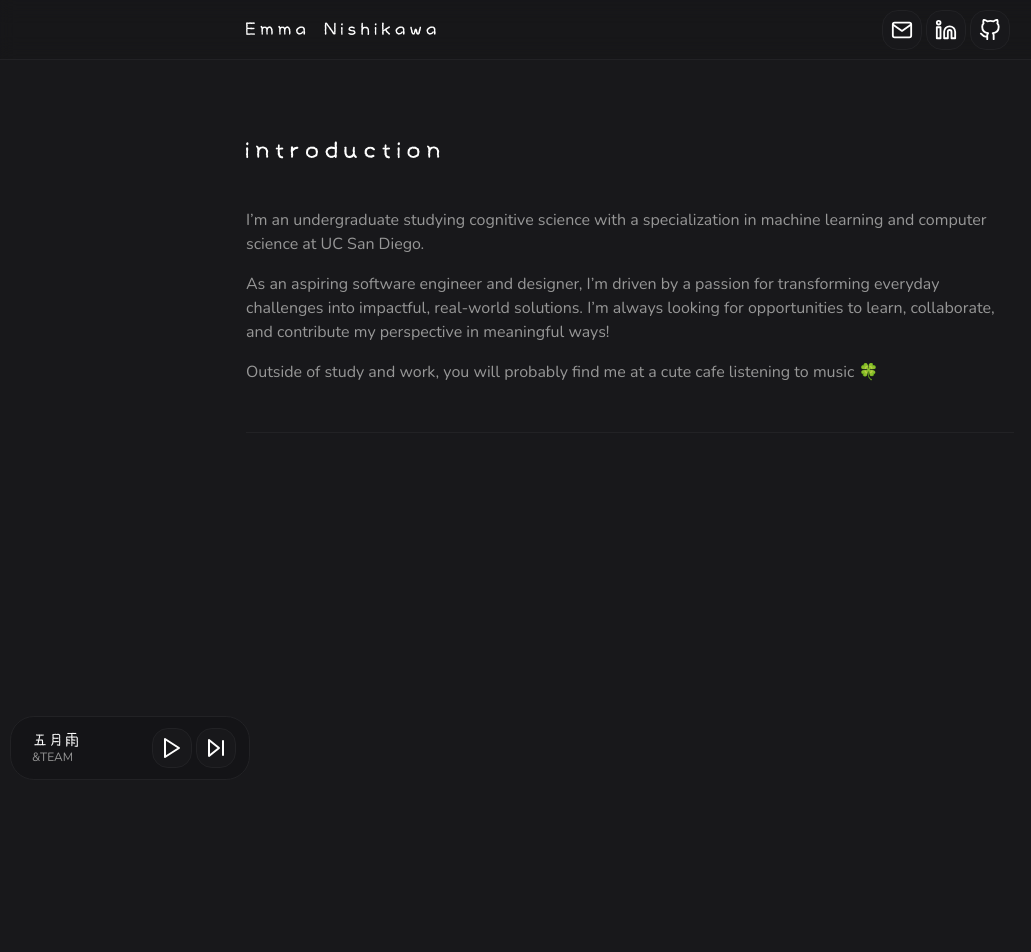
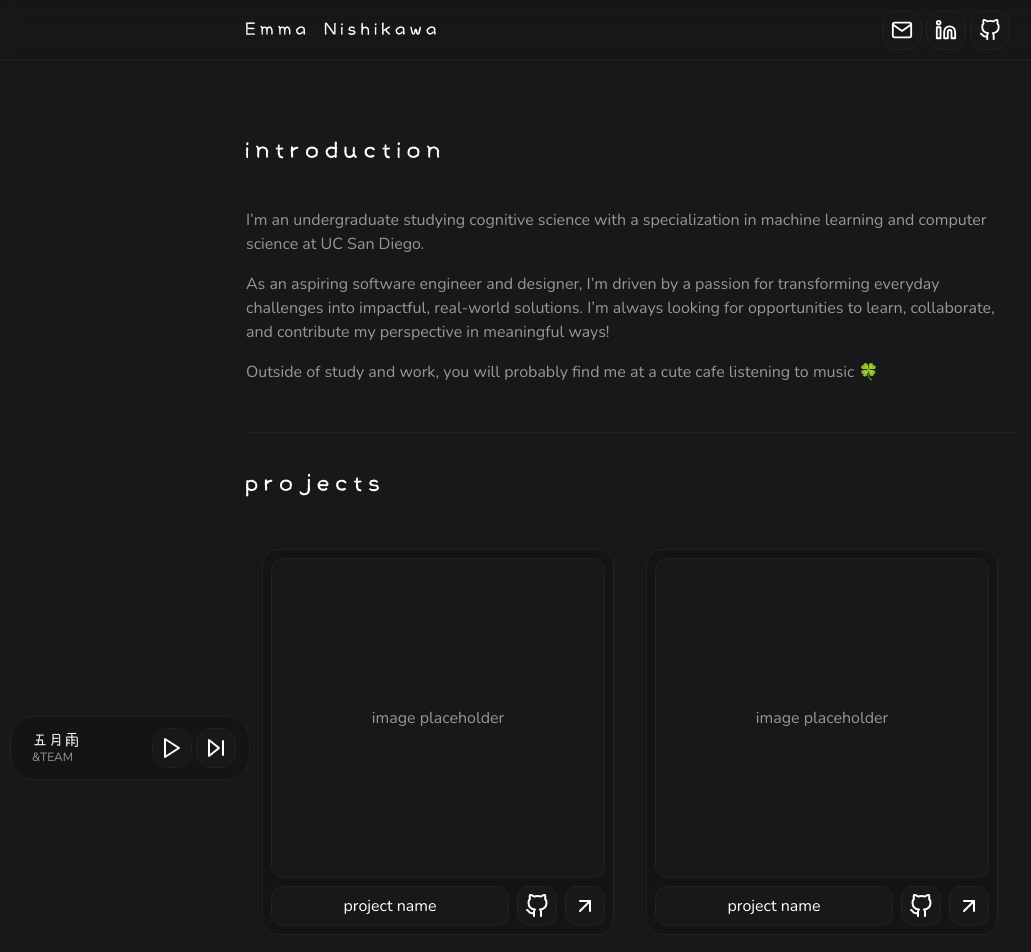
Before and after one commit to emmanishikawa/emmanishikawa.github.io, a React (Vite) app in the folder emmanishikawa/: page / in a window 1280 px wide. Shown: the top 952 px of the page, without its empty margins (10-1041 px from the left). Before the commit the page ends 900 px from the top, so only its background shows below. Built offline with nearby package versions, Linux system fonts and the light colour scheme.

Commit message:
project block setup and layout

```diff
--- a/emmanishikawa/src/components/ProjectBlock.tsx
+++ b/emmanishikawa/src/components/ProjectBlock.tsx
@@ -1,7 +1,23 @@
+import github_svg from "../assets/icons/github.svg";
+import link_svg from "../assets/icons/arrow-up-right.svg";
+
+
 export default function ProjectBlock(){
     return (
-        <>
+        <div className="flex flex-col w-full m-4 p-2 bg-accent rounded-2xl border-[1.5px] border-blue-border">
+            <div className="flex w-full h-80 mb-2 bg-main rounded-xl border-[1.5px] border-blue-border justify-center items-center">image placeholder</div>
+            <div className="flex w-full gap-2">
+            <div className="flex-grow h-10 flex justify-center items-center text-white bg-main rounded-xl border-[1.5px] border-blue-border cursor-pointer">
+                project name
+            </div>
+            <button className="flex w-10 h-10 justify-center items-center bg-main rounded-xl border-[1.5px] border-blue-border cursor-pointer">
+                <img src={github_svg}/>
+            </button>
+            <button className="flex w-10 h-10 justify-center items-center bg-main rounded-xl border-[1.5px] border-blue-border cursor-pointer">
+                <img src={link_svg}/>
+            </button>
+            </div>
 
-        </>
+        </div>
     )
 }
--- a/emmanishikawa/src/components/Projects.ts
+++ b/emmanishikawa/src/components/Projects.ts
@@ -0,0 +1,14 @@
+export default [
+    {
+        project_title: "",
+        project_image: "",
+        github_url: "",
+        link_url: "",
+    },
+    {
+        project_title: "",
+        project_image: "",
+        github_url: "",
+        link_url: "",
+    },
+];
--- a/emmanishikawa/src/sections/Content.tsx
+++ b/emmanishikawa/src/sections/Content.tsx
@@ -1,11 +1,13 @@
 import Intro from "./Intro";
+import Projects from "./Projects";
 
 export default function Content(){
     return (
         <>
             <div className="flex h-screen w-screen justify-center ">
-                <div className="flex relative w-screen h-auto mx-8 lg:m-0 lg:w-3xl top-14 lg:top-25 justify-center">
+                <div className="flex flex-col relative w-screen h-auto mx-8 lg:m-0 lg:w-3xl top-14 lg:top-25 ">
                     <Intro/>
+                    <Projects/>
                 </div>
             </div>
         </>
--- a/emmanishikawa/src/sections/Projects.tsx
+++ b/emmanishikawa/src/sections/Projects.tsx
@@ -1,8 +1,14 @@
+import ProjectBlock from "../components/ProjectBlock";
+
 export default function Projects(){
     return (
         <>
             <div className="flex flex-col w-full h-fit pb-10 text-mygray-500 text-[16px] font-[nunito] border-b-[1.5px] border-blue-border">
                 <h1 className="font-[kodomo] text-white text-3xl my-8">projects</h1>
+                <div className="flex flex-col md:flex-row justify-center items-center">
+                    <ProjectBlock/>
+                    <ProjectBlock/>
+                </div>
             </div>
         </>
     )
```
Also changed, not shown: emmanishikawa/src/assets/icons/arrow-up-right.svg (added), emmanishikawa/src/assets/icons/github.svg (added).
